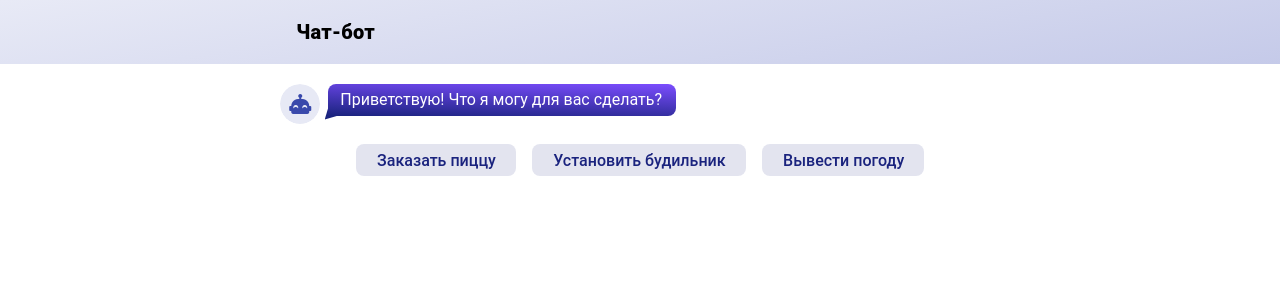
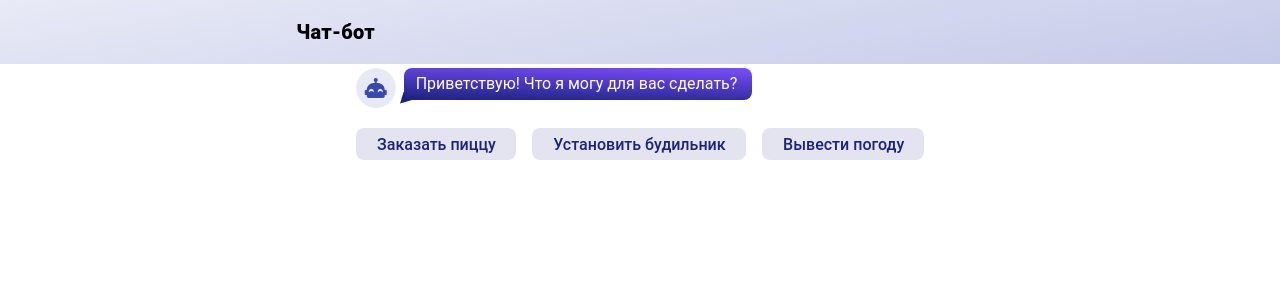
Before and after one commit to Larento/vue-chat-bot-task, a Vue app: page / in a window 1280 px wide. Shown: the top 300 px of the page. Built offline with nearby package versions, Linux system fonts and the light colour scheme.

Commit message:
remove v-app component from App component; change App component to flex container with dynamic viewport height

```diff
--- a/src/components/App.vue
+++ b/src/components/App.vue
@@ -1,13 +1,26 @@
 <template>
-    <v-app class="app">
+    <div class="d-flex flex-nowrap flex-column app">
         <toolbar></toolbar>
-        <v-container>
-            <chat-window></chat-window>
-        </v-container>
-    </v-app>
+        <chat-window></chat-window>
+    </div>
 </template>
 
 <script setup lang="ts">
 import Toolbar from '@/components/Toolbar.vue';
 import ChatWindow from '@/components/ChatWindow.vue';
 </script>
+
+<style scoped lang="scss">
+.app {
+    max-height: 100vh;
+    height: 100dvh;
+
+    & > :first-child {
+        flex-grow: 0;
+    }
+
+    & > * {
+        flex-grow: 1;
+    }
+}
+</style>
```
